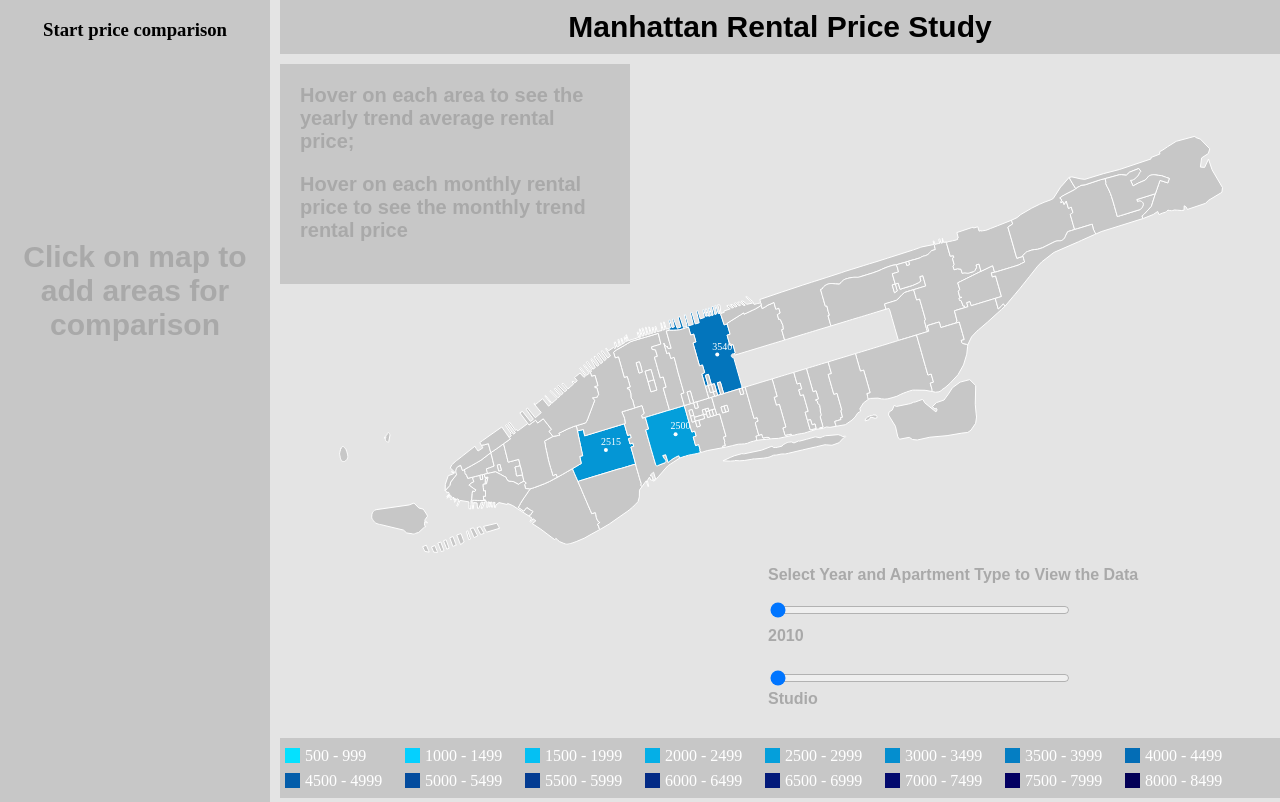
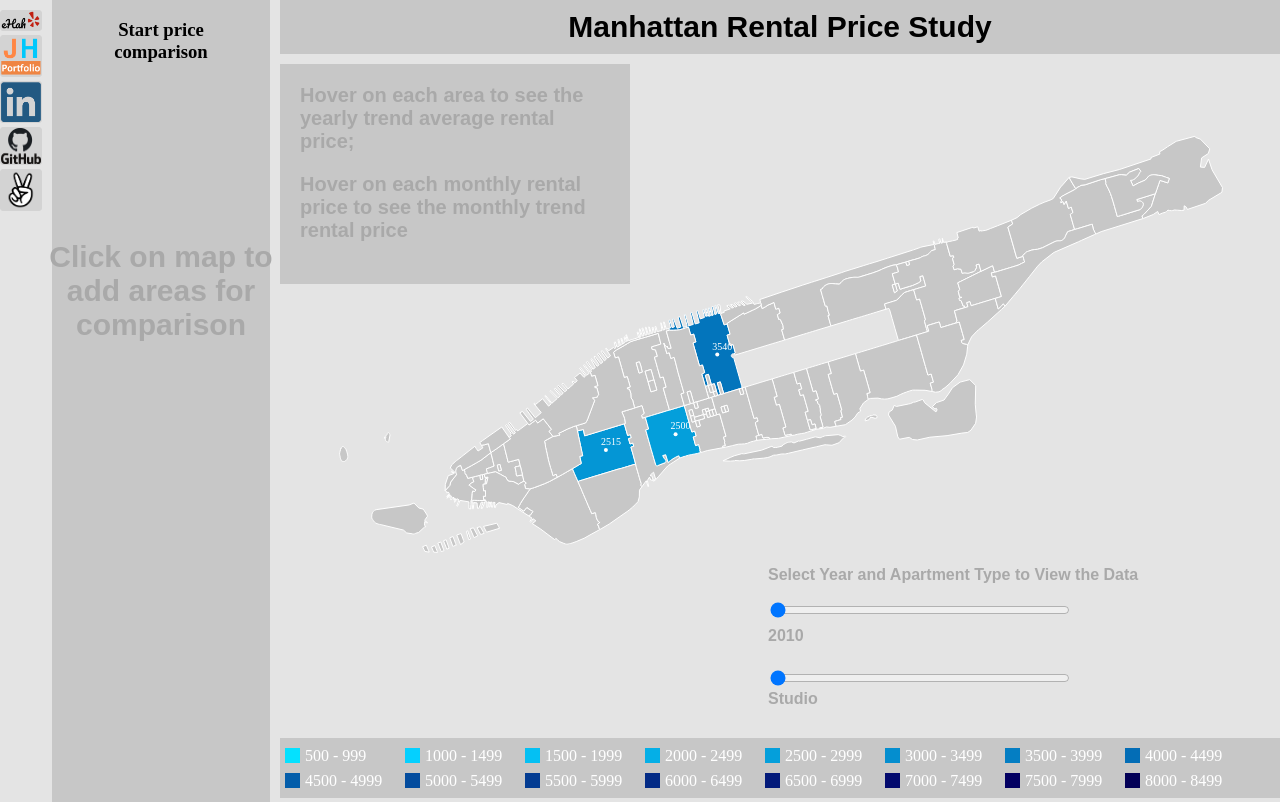
Before and after one commit to JiaoHuang1/manhattan_housing, a website built with webpack: page index.html in a window 1280 px wide. Built offline with nearby package versions, Linux system fonts and the light colour scheme.

Commit message:
Add personal links

```diff
--- a/index.html
+++ b/index.html
@@ -8,19 +8,32 @@
     <link rel="stylesheet" href="./dist/main.css">
     <title>Manhattan Rental Price Study</title>
     <script src="https://d3js.org/d3.v4.min.js" charset="utf-8"></script>
-    <!-- <script src="data/Neighborhood Tabulation Areas.json"></script> -->
-    <!-- <script src="data/newyork.json"></script> -->
-    <!-- <script src="data/newyork.json"></script> -->
     <script src="./dist/main.js"></script>
     <link rel="icon" href="manhattan-icon.png"/>
 </head>
 
 <body>
+    <div id="img-group">
+        <div class="each-logo">
+            <a href="https://ehah.herokuapp.com/#/"><img src="src/img/ehah_logo.png" alt=""></a>
+        </div>
+        <div class="each-logo">
+            <a href="http://www.jiaohuang1.com/"><img src="src/img/portfolio-site-icon.png" alt=""></a>
+        </div>
+        <div class="each-logo">
+            <a href="https://www.linkedin.com/in/jiao-huang/"><img src="src/img/linkedin_logo.png" alt=""></a>
+        </div>
+        <div class="each-logo">
+            <a href="https://github.com/JiaoHuang1"><img src="src/img/github_logo.png" alt=""></a>
+        </div>
+        <div class="each-logo">
+            <a href="https://angel.co/jiao-huang"><img src="src/img/angellist-logo.png" alt=""></a>
+        </div>
+    </div>
     <div id="side-bar">
         <p id="price-compare-background-text">Click on map to add areas for comparison</p>
         <div id="price-compare">
             <h3>Start price comparison</h3>
-
         </div>
     </div>
     <div>
--- a/src/styles/index.scss
+++ b/src/styles/index.scss
@@ -7,13 +7,26 @@ body {
     margin: 0;
 }
 
+#img-group {
+   margin-top: 10px;
+}
+
+img {
+    width: 40px;
+    height: auto;
+    background-color: lightgray;
+    border: 1px solid lightgray;
+    border-radius: 3px;
+}
+
 #side-bar {
     background-color: #c7c7c7;
-    width: 25%;
+    width: 20%;
     margin-right: 10px;
     display: flex;
     flex: column;
     justify-content: center;
+    margin-left: 10px;
 }
 
 #app {
@@ -52,8 +65,6 @@ body {
     display: block;
     margin-bottom: 5px;
 }
-
-
 
 #chart {
     background-color: #c7c7c7;
```
Also changed, not shown: dist/main.css, src/img/angellist-logo.png (added), src/img/ehah_logo.png (added), src/img/github_logo.png (added), src/img/linkedin_logo.png (added), src/img/portfolio-site-icon.png (added), 1 other file.
